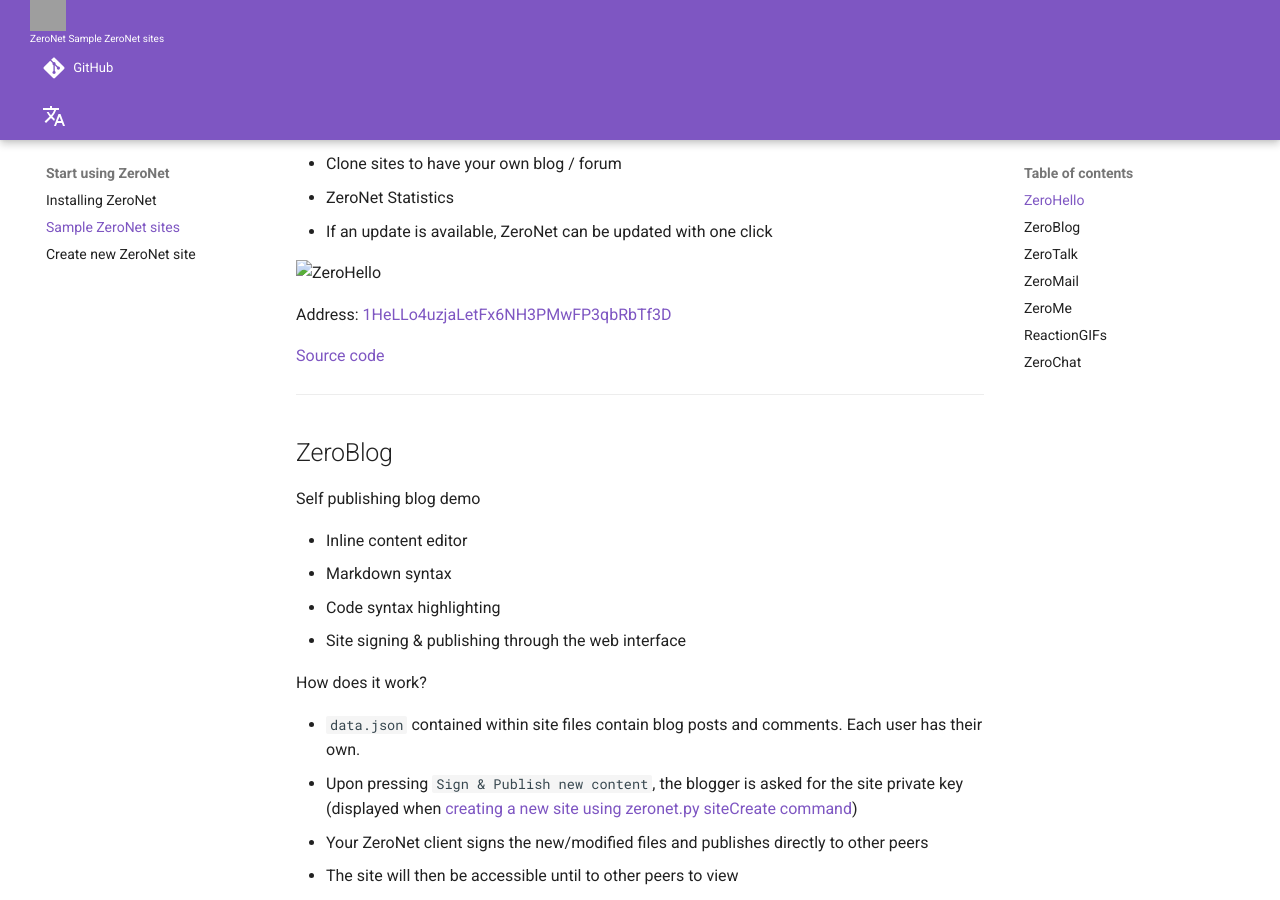
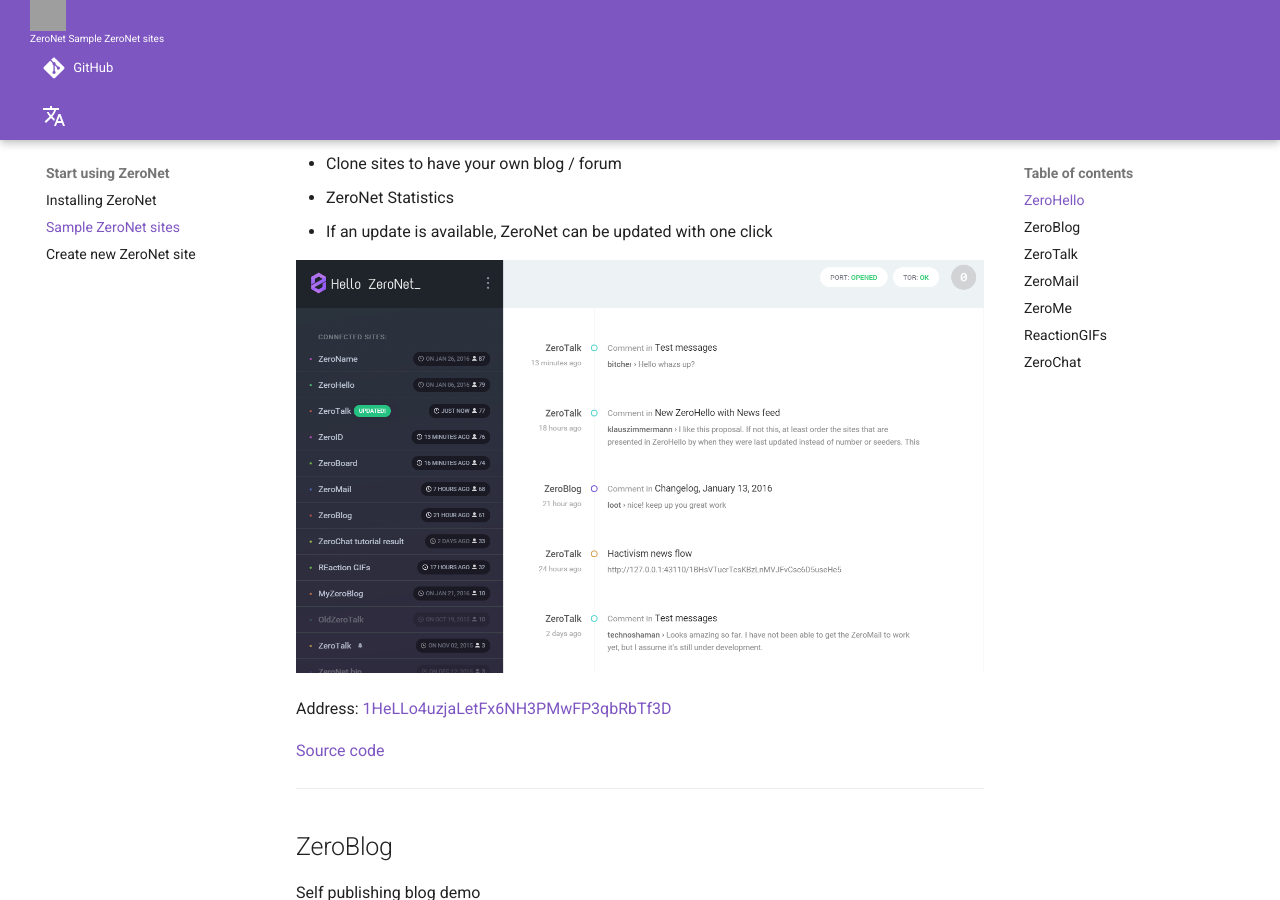
Before and after one commit to HelloZeroNet/Documentation, an MkDocs documentation site: the page built from docs/en/using_zeronet/sample_sites.md, in a window 1280 px wide and 900 px high, scrolled down 328 px. Built offline with MkDocs 1.6.1 and Material for MkDocs 9.7.7, drawn with Linux system fonts in a browser that asks for light colours; comment, search, counter and statistics services are not loaded; grey boxes are pictures that could not be loaded.

Commit message:
Update the img path

```diff
--- a/docs/en/using_zeronet/sample_sites.md
+++ b/docs/en/using_zeronet/sample_sites.md
@@ -10,7 +10,7 @@
  - ZeroNet Statistics
  - If an update is available, ZeroNet can be updated with one click
 
-![ZeroHello](../img/zerohello.png)
+![ZeroHello](../../img/zerohello.png)
 
 Address: [1HeLLo4uzjaLetFx6NH3PMwFP3qbRbTf3D](http://127.0.0.1:43110/1HeLLo4uzjaLetFx6NH3PMwFP3qbRbTf3D)
 
@@ -34,7 +34,7 @@
  - Your ZeroNet client signs the new/modified files and publishes directly to other peers
  - The site will then be accessible until to other peers to view
 
-![ZeroBlog](../img/zeroblog.png)
+![ZeroBlog](../../img/zeroblog.png)
 
 Address: [1BLogC9LN4oPDcruNz3qo1ysa133E9AGg8](http://127.0.0.1:43110/1BLogC9LN4oPDcruNz3qo1ysa133E9AGg8) or [blog.zeronetwork.bit](http://127.0.0.1:43110/blog.zeronetwork.bit)
 
@@ -57,7 +57,7 @@
  - To post and comment you have to request a certificate of registration (a cryptographic sign) from a ZeroID provider
  - After you have the certificate you can publish your content (messages, posts, upvotes) directly to other peers
 
-![ZeroTalk](../img/zerotalk.png)
+![ZeroTalk](../../img/zerotalk.png)
 
 Address: [1TaLkFrMwvbNsooF4ioKAY9EuxTBTjipT](http://127.0.0.1:43110/1TaLkFrMwvbNsooF4ioKAY9EuxTBTjipT) or [talk.zeronetwork.bit](http://127.0.0.1:43110/talk.zeronetwork.bit)
 
@@ -74,7 +74,7 @@
  - Everyone tries to decrypt every message, this improves privacy by making it impossible to find the message recipient
  - To reduce per message overhead and increase decryption speed, we re-use the AES key, but a new IV is generated every time
 
-![ZeroTalk](../img/zeromail.png)
+![ZeroTalk](../../img/zeromail.png)
 
 Address: [1MaiL5gfBM1cyb4a8e3iiL8L5gXmoAJu27](http://127.0.0.1:43110/1MaiL5gfBM1cyb4a8e3iiL8L5gXmoAJu27) or [mail.zeronetwork.bit](http://127.0.0.1:43110/mail.zeronetwork.bit)
 
@@ -91,7 +91,7 @@
  - Upload images as optional files
  - Real time display of feed activity
 
-![ZeroMe](../img/zerome.png)
+![ZeroMe](../../img/zerome.png)
 
 Address: [1MeFqFfFFGQfa1J3gJyYYUvb5Lksczq7nH](http://127.0.0.1:43110/1MeFqFfFFGQfa1J3gJyYYUvb5Lksczq7nH)
 
@@ -103,7 +103,7 @@
 
 Demo for optional files, files which only download from other peers if your browser requests them.
 
-![ReactionGIFs](../img/reactiongifs.jpg)
+![ReactionGIFs](../../img/reactiongifs.jpg)
 
 Address: [1Gif7PqWTzVWDQ42Mo7np3zXmGAo3DXc7h](http://127.0.0.1:43110/1Gif7PqWTzVWDQ42Mo7np3zXmGAo3DXc7h)
 
@@ -120,7 +120,7 @@
  - Posts messages and distribute directly to other users in real-time
  - Real-time update the messages as they arrive
 
-![ZeroChat](../img/zerochat.png)
+![ZeroChat](../../img/zerochat.png)
 
 Address of finished site: [1AvF5TpcaamRNtqvN1cnDEWzNmUtD47Npg](http://127.0.0.1:43110/1AvF5TpcaamRNtqvN1cnDEWzNmUtD47Npg)
 
```
Also changed, not shown: docs/en/index.md (+2 -2 lines).
